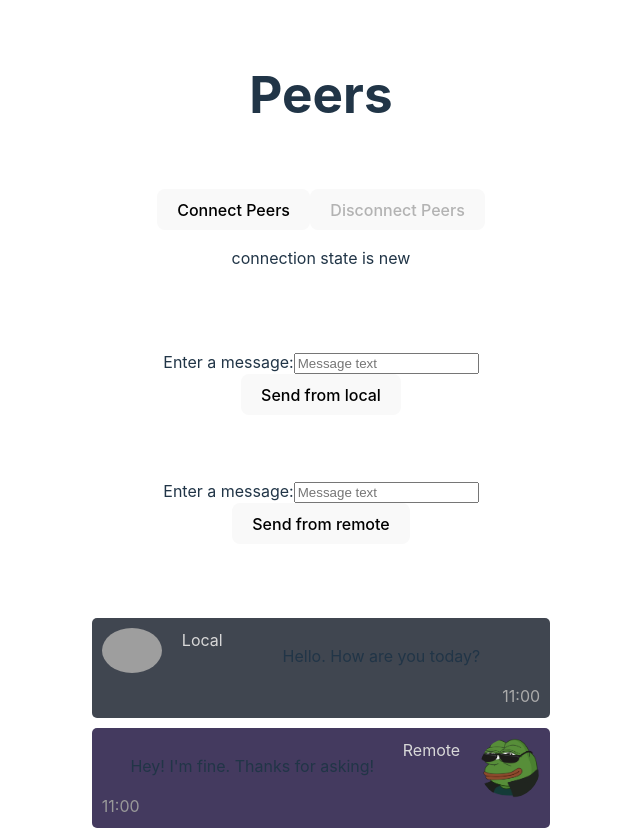
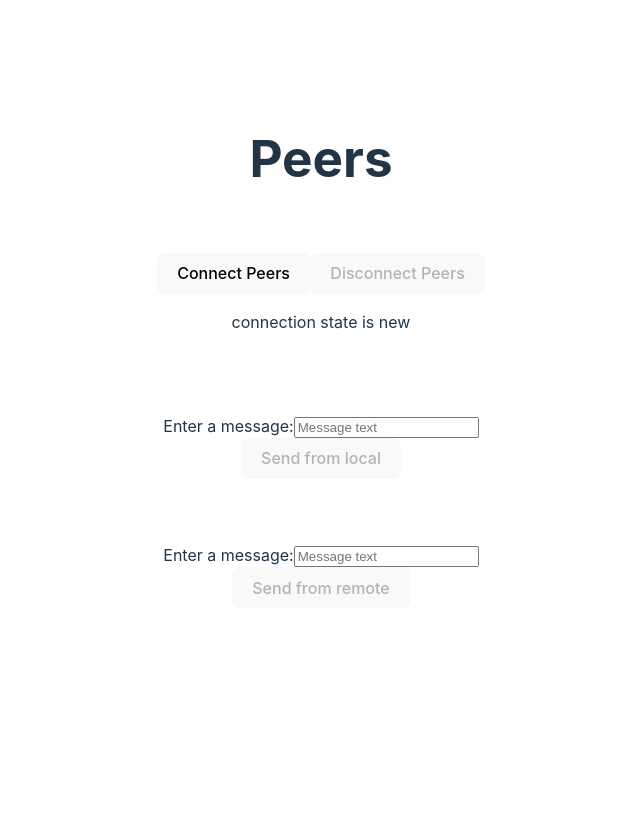
Before and after one commit to aradwann/peers-chat, a React (Vite) app: page / in a window 1280 px wide. Shown: the top 830 px of the page, without its empty margins (319-959 px from the left). After the commit the page ends 800 px from the top, so only its background shows below. Built offline with nearby package versions, Linux system fonts and the light colour scheme; grey boxes are pictures that could not be loaded.

Commit message:
mock sending a message

```diff
--- a/src/App.css
+++ b/src/App.css
@@ -98,11 +98,14 @@
 .peer-right {
   float: right;
   color: #d8d8d8;
+  background-color: #242424;
+  border-radius: 20%;
 }
 
 /* Style peer text */
 .peer-left {
   float: left;
   color: #d8d8d8;
-  ;
+  background-color: #242424;
+  border-radius: 20%;
 }
--- a/src/App.tsx
+++ b/src/App.tsx
@@ -6,12 +6,7 @@ import { connectPeers } from './rtc-connection'
 import { MessageSender } from './typing/enums';
 import { Message } from './typing/interfaces';
 
-const messageMockArray: Message[] = [
-  { sender: MessageSender.local, data: 'Hello. How are you today?' },
-  { sender: MessageSender.remote, data: "Hey! I'm fine. Thanks for asking!" },
-  { sender: MessageSender.local, data: 'Sweet! So, what do you wanna do today?' },
-  { sender: MessageSender.remote, data: "Nah, I dunno. Play soccer.. or learn more coding perhaps?" },
-]
+
 
 function App() {
 
@@ -19,8 +14,7 @@ function App() {
   const remoteConnection = new RTCPeerConnection();
   const [connectionState, setConnectionState] = useState(localConnection.connectionState)
   const [isConnectBtnDisabled, setConnectBtnDisabled] = useState(false)
-  const [isDisconnectBtnDisabled, setDisconnectBtnDisabled] = useState(true)
-  const [messages, setMessages] = useState<Array<Message>>(messageMockArray)
+  const [messages, setMessages] = useState<Array<Message>>([])
 
   // configure event listeners for connection state
   localConnection.onconnectionstatechange = e => setConnectionState(localConnection.connectionState)
@@ -71,19 +65,16 @@ function App() {
     console.log(localConnection.connectionState)
   }
 
-  function handleLocalSend(e: SubmitEvent) {
-    e.preventDefault()
-
-    // sendChannel.send(e.target.value)
+  function handleSend(message: Message) {
+    // sendChannel.send(message.data)
+    setMessages([...messages, message])
   }
 
   useEffect(() => {
     if (connectionState === 'connected') {
       setConnectBtnDisabled(true)
-      setDisconnectBtnDisabled(false)
     } else if (connectionState === 'closed') {
       setConnectBtnDisabled(false)
-      setDisconnectBtnDisabled(true)
     }
     console.log('use effect used')
   }, [connectionState])
@@ -96,15 +87,14 @@ function App() {
         <button id='connectBtn' onClick={handleConnectClick} disabled={isConnectBtnDisabled}>
           Connect Peers
         </button>
-        <button id='disconnectBtn' onClick={handleDisonnectClick} disabled={isDisconnectBtnDisabled}>
+        <button id='disconnectBtn' onClick={handleDisonnectClick} disabled={!isConnectBtnDisabled}>
           Disconnect Peers
         </button>
         <p>connection state is {connectionState}</p>
       </div>
 
-      <MessageForm sender={MessageSender.local} />
-      <MessageForm sender={MessageSender.remote} />
-
+      <MessageForm sender={MessageSender.local} disabled={!isConnectBtnDisabled} handleSend={handleSend} />
+      <MessageForm sender={MessageSender.remote} disabled={!isConnectBtnDisabled} handleSend={handleSend} />
       <MessageList messages={messages} />
     </div >
   )
--- a/src/components/MessageForm.tsx
+++ b/src/components/MessageForm.tsx
@@ -1,8 +1,20 @@
+import { FormEvent } from "react";
 import { MessageSender } from "../typing/enums";
+import { Message } from "../typing/interfaces";
 
-export function MessageForm(props: { sender: MessageSender }) {
+export function MessageForm(props: { sender: MessageSender, disabled: boolean, handleSend: (message: Message) => void }) {
+    function handleSubmit(e: FormEvent) {
+        e.preventDefault()
+        const formData = new FormData(e.target as HTMLFormElement);
+        const messageData = formData.get('message') as string
+        props.handleSend({ data: messageData, sender: props.sender })
+        console.log(`you submitted ${messageData}`);
+
+    }
+
     return (
         <div className="card">
+            <form onSubmit={handleSubmit}>
                 <div className="messagebox">
                     <label htmlFor="message"
                     >Enter a message:
@@ -14,9 +26,10 @@ export function MessageForm(props: { sender: MessageSender }) {
                         />
                     </label>
                 </div>
-            <button id="sendButton" name="sendButton" className="buttonright" >
+                <button id="sendButton" name="sendButton" className="buttonright" disabled={props.disabled}>
                     Send from {props.sender}
                 </button>
+            </form>
         </div>
     )
 }
```
Also changed, not shown: tsconfig.json (+13 -3 lines). Lines whose indentation alone changed are shown as unchanged.
